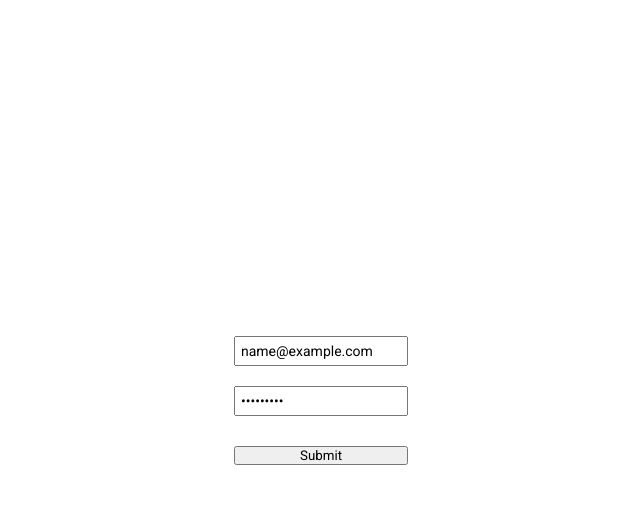
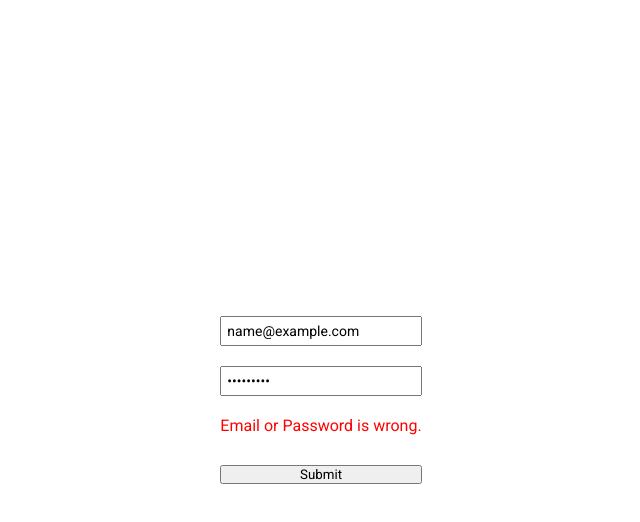
Before and after one commit to spiie/Spiie-Website, a React (Create React App) app: page /login in a window 1280 px wide. Both pictures are taken after typing "name@example.com", "Sample123" into the empty fields and a click on the input "Submit". Shown: the top 522 px of the page, without its empty margins (319-959 px from the left). Built offline with nearby package versions, Linux system fonts and the light colour scheme.

Commit message:
login error

```diff
--- a/src/assets/css/login.css
+++ b/src/assets/css/login.css
@@ -6,6 +6,10 @@
 
   padding: 10px;
   border-radius: 10px;
+}
+
+.errorLogIn {
+  color: red;
 }
 
 .top {
@@ -23,7 +27,3 @@
   padding: 5px;
   font-size: 14px;
 }
-
-.b-box input[type="submit"]{
-
-}
--- a/src/pages/Login.js
+++ b/src/pages/Login.js
@@ -17,6 +17,7 @@ const data = {
 const LogIn = () => {
     const [validity, setValidity] = useState(false)
     const [nameLogAs, setNameLogAs] = useState('')
+    const [errorLogIn, setErrorLogIn] = useState(false)
 
 
     const submit = (e, email, password) => {
@@ -25,9 +26,12 @@ const LogIn = () => {
         for (let i = 0; i < profils.length; i++) {
             console.log(profils[i].username);
             if (profils[i].email === email && profils[i].password === password) {
+                setErrorLogIn(false)
                 return setNameLogAs(profils[i].username), setValidity(true)
             }
         }
+
+        if(validity != true) setErrorLogIn(true)
     }
     return (
         <div className="middle login">
@@ -50,6 +54,7 @@ const LogIn = () => {
                             id="password"
                             placeholder="Password"
                         />
+                        {errorLogIn === true ? <p className="errorLogIn">Email or Password is wrong.</p> : null}
                     </div>
                     <input type="submit" value="Submit" />
                 </form>}
```
